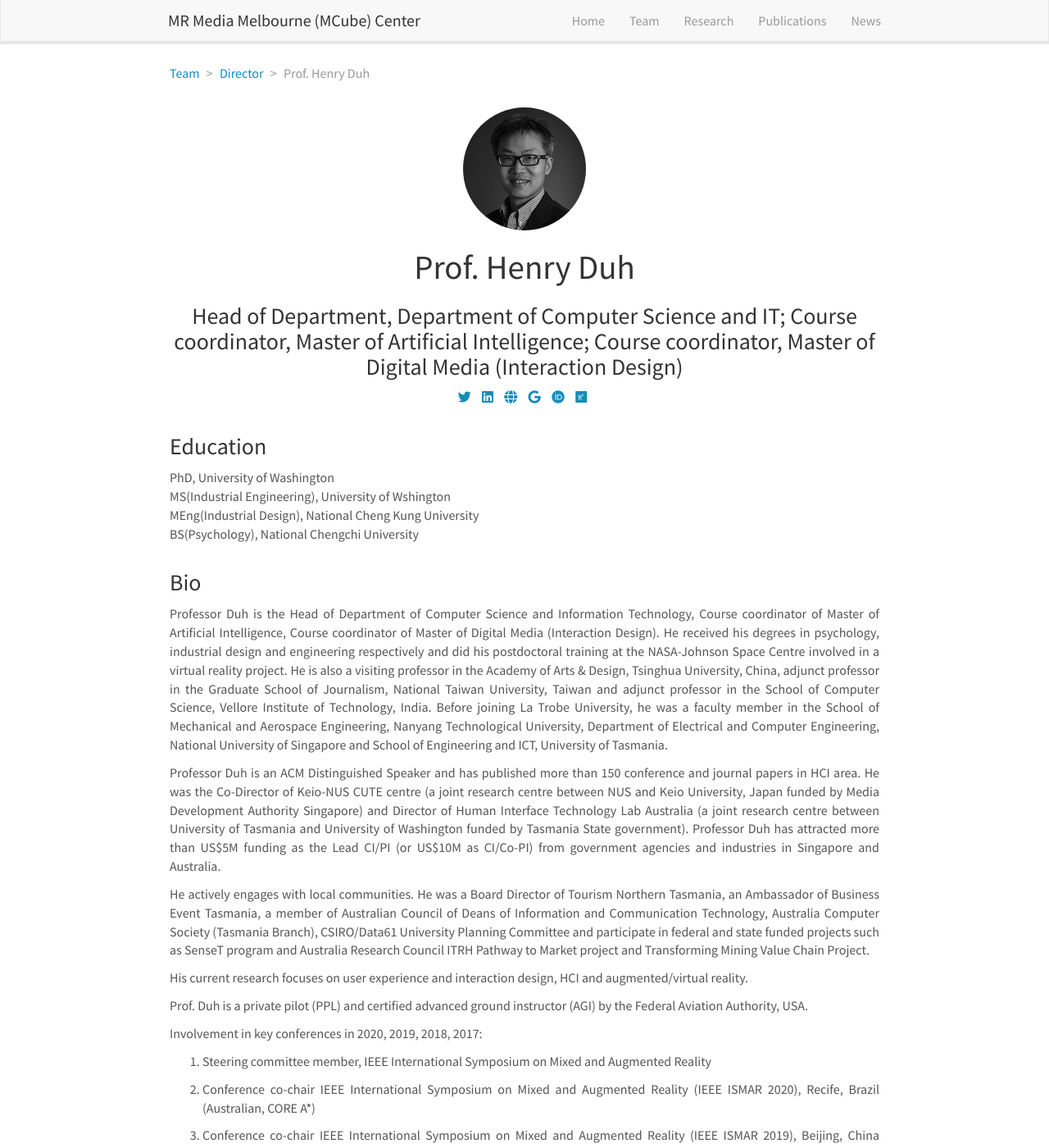
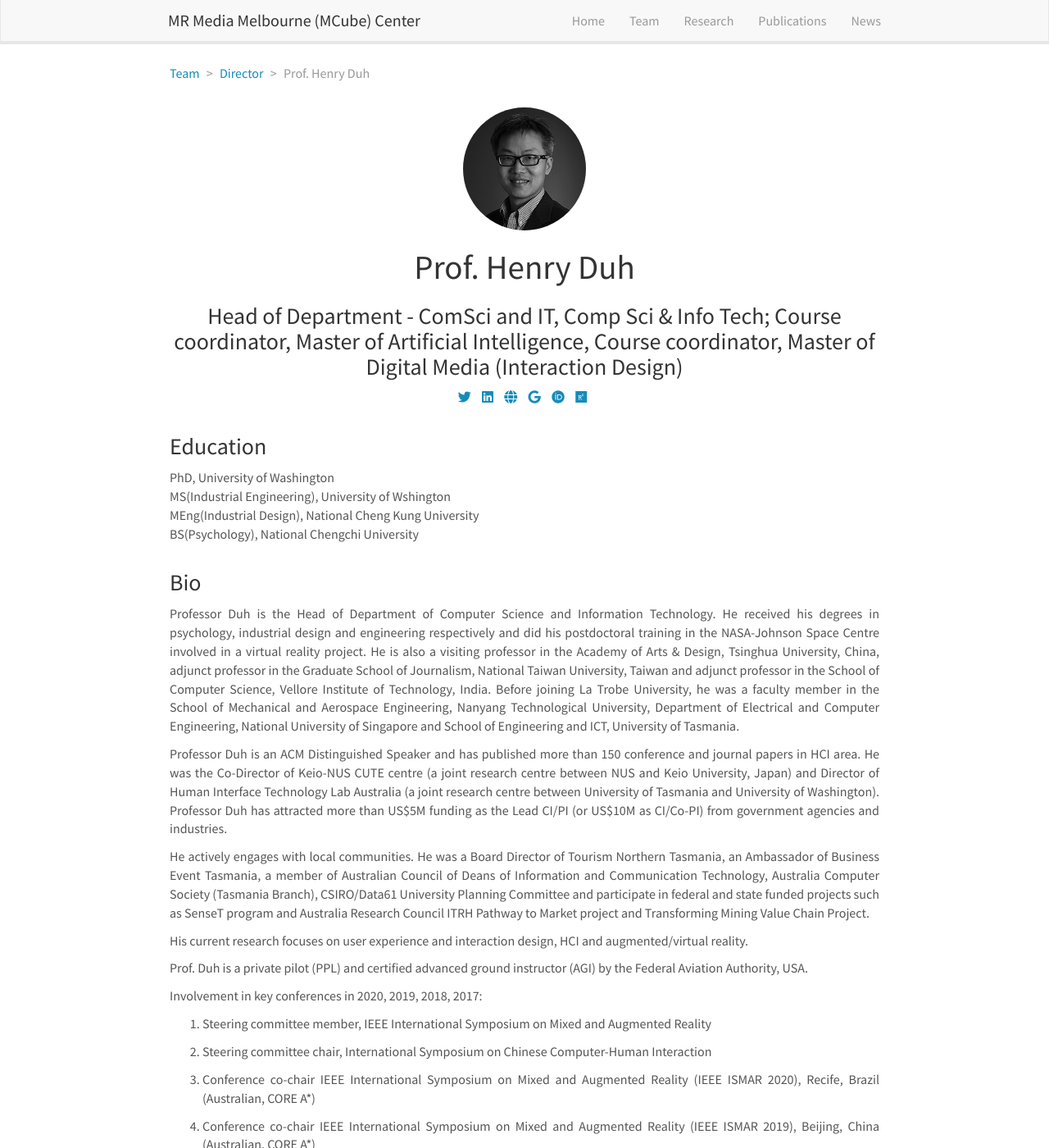
Before and after one commit to m3lab-ltu/m3lab-ltu.github.io, a Jekyll site: the page built from _pages/team/_posts/2020-07-13-researcher-staff-HenryDuh.md, in a window 1280 px wide and 1400 px high. Shown: the whole window at 82% size. Built offline with Jekyll 4.4.1, drawn with Linux system fonts in a browser that asks for light colours; nearby versions of some CDN libraries.

Commit message:
Add files via upload

```diff
--- a/_pages/team/_posts/2020-07-13-researcher-staff-HenryDuh.md
+++ b/_pages/team/_posts/2020-07-13-researcher-staff-HenryDuh.md
@@ -3,13 +3,14 @@ layout: member
 category: director
 title: Prof. Henry Duh
 image: henry.png
-role: Head of Department, Department of Computer Science and IT; Course coordinator, Master of Artificial Intelligence; Course coordinator, Master of Digital Media (Interaction Design)
-email: B.Duh{at}latrobe.edu.au
+role: Head of Department - ComSci and IT, Comp Sci & Info Tech; Course coordinator, Master of Artificial Intelligence, Course coordinator, Master of Digital Media (Interaction Design)
+email: B.Duh@latrobe.edu.au
 permalink: 'team/2020-07-13-researcher-staff-HenryDuh'
 social:
     twitter: https://twitter.com/
     linkedin: https://www.linkedin.com/in/henry-b-l-duh-b5317115
     google-scholar: https://scholar.google.com/citations?user=S7-v7eoAAAAJ&hl=en
+    github:
     website: https://scholars.latrobe.edu.au/display/bduh
     orcid: http://orcid.org/0000-0003-4808-6109
     research-gate: https://www.researchgate.net/profile/Henry_Duh
@@ -20,9 +21,9 @@ education:
  - BS(Psychology), National Chengchi University
 ---
 
-Professor Duh is the Head of Department of Computer Science and Information Technology, Course coordinator of Master of Artificial Intelligence, Course coordinator of Master of Digital Media (Interaction Design). He received his degrees in psychology, industrial design and engineering respectively and did his postdoctoral training at the NASA-Johnson Space Centre involved in a virtual reality project. He is also a visiting professor in the Academy of Arts & Design, Tsinghua University, China, adjunct professor in the Graduate School of Journalism, National Taiwan University, Taiwan and adjunct professor in the School of Computer Science, Vellore Institute of Technology, India. Before joining La Trobe University, he was a faculty member in the School of Mechanical and Aerospace Engineering, Nanyang Technological University, Department of Electrical and Computer Engineering, National University of Singapore and School of Engineering and ICT, University of Tasmania.
+Professor Duh is the Head of Department of Computer Science and Information Technology. He received his degrees in psychology, industrial design and engineering respectively and did his postdoctoral training in the NASA-Johnson Space Centre involved in a virtual reality project. He is also a visiting professor in the Academy of Arts & Design, Tsinghua University, China, adjunct professor in the Graduate School of Journalism, National Taiwan University, Taiwan and adjunct professor in the School of Computer Science, Vellore Institute of Technology, India. Before joining La Trobe University, he was a faculty member in the School of Mechanical and Aerospace Engineering, Nanyang Technological University, Department of Electrical and Computer Engineering, National University of Singapore and School of Engineering and ICT, University of Tasmania.
 
-Professor Duh is an ACM Distinguished Speaker and has published more than 150 conference and journal papers in HCI area. He was the Co-Director of Keio-NUS CUTE centre (a joint research centre between NUS and Keio University, Japan funded by Media Development Authority Singapore) and Director of Human Interface Technology Lab Australia (a joint research centre between University of Tasmania and University of Washington funded by Tasmania State government). Professor Duh has attracted more than US$5M funding as the Lead CI/PI (or US$10M as CI/Co-PI) from government agencies and industries in Singapore and Australia.
+Professor Duh is an ACM Distinguished Speaker and has published more than 150 conference and journal papers in HCI area. He was the Co-Director of Keio-NUS CUTE centre (a joint research centre between NUS and Keio University, Japan) and Director of Human Interface Technology Lab Australia (a joint research centre between University of Tasmania and University of Washington). Professor Duh has attracted more than US$5M funding as the Lead CI/PI (or US$10M as CI/Co-PI) from government agencies and industries.
 
 He actively engages with local communities. He was a Board Director of Tourism Northern Tasmania, an Ambassador of Business Event Tasmania, a member of Australian Council of Deans of Information and Communication Technology, Australia Computer Society (Tasmania Branch), CSIRO/Data61 University Planning Committee and participate in federal and state funded projects such as SenseT program and Australia Research Council ITRH Pathway to Market project and Transforming Mining Value Chain Project.
 
@@ -35,6 +36,8 @@ Involvement in key conferences in 2020, 2019, 2018, 2017:
 
 0. Steering committee member, IEEE International Symposium on Mixed and Augmented Reality
 
+0. Steering committee chair, International Symposium on Chinese Computer-Human Interaction
+
 1. Conference co-chair IEEE International Symposium on Mixed and Augmented Reality (IEEE ISMAR 2020), Recife, Brazil (Australian, CORE A*)
 
 2. Conference co-chair IEEE International Symposium on Mixed and Augmented Reality (IEEE ISMAR 2019), Beijing, China (Australian, CORE A*)
```
